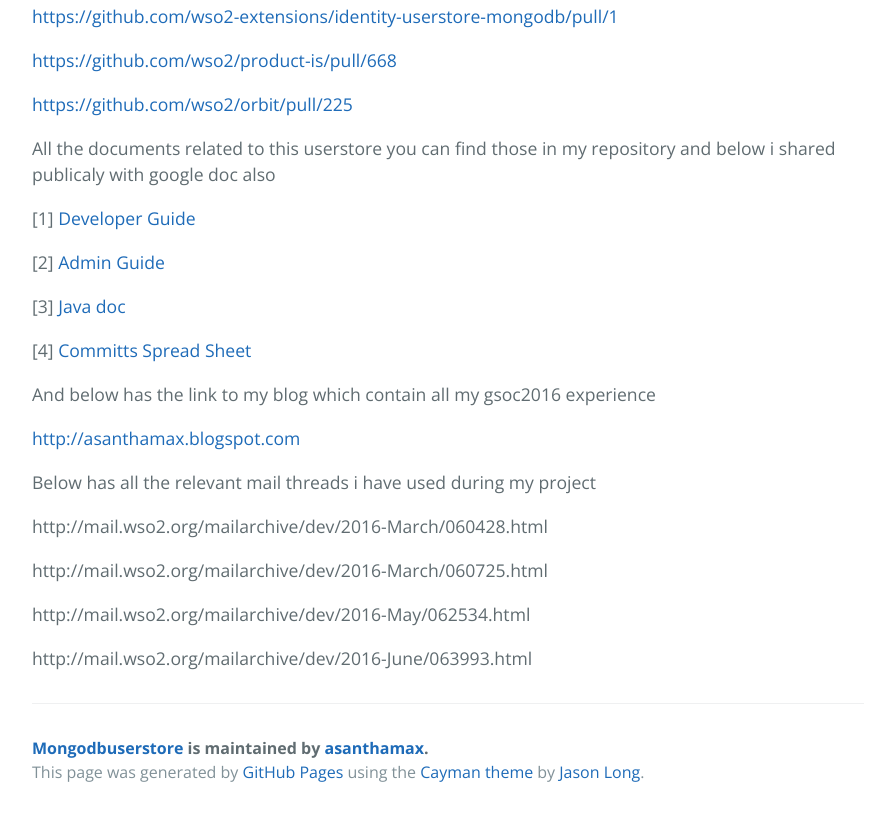
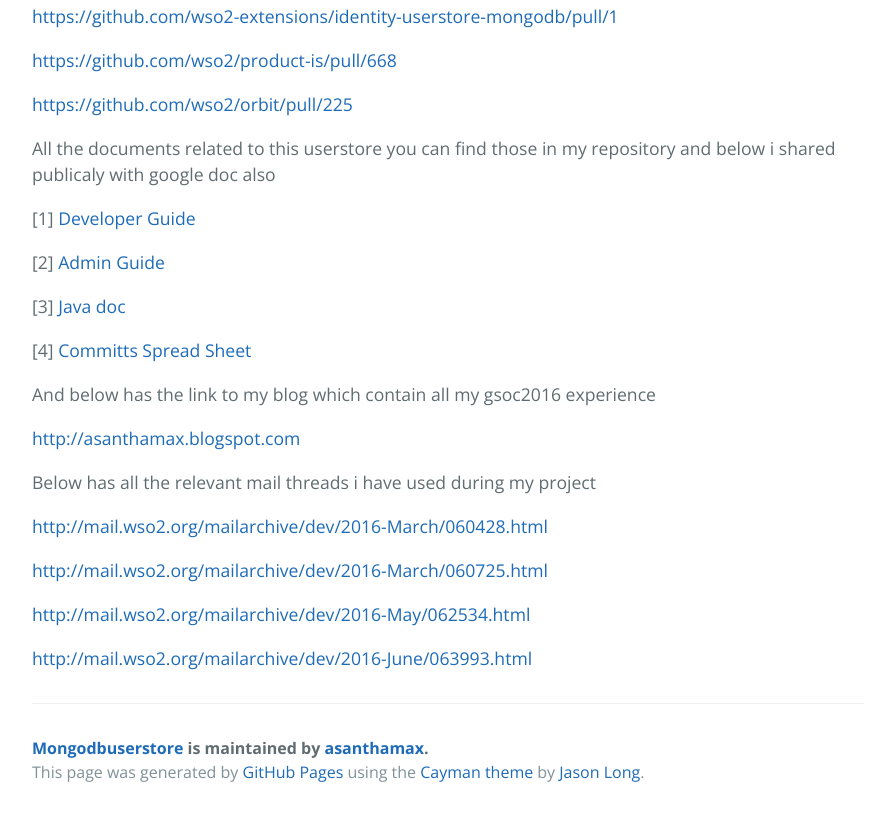
Before and after one commit to Pushpalanka/mongodbuserstore, a plain HTML site: page index.html in a window 1280 px wide. Shown: the part 2235-3051 px from the top of the page, without its empty margins (192-1087 px from the left). Drawn offline with nearby package versions, Linux system fonts and the light colour scheme.

Commit message:
Update index.html

```diff
--- a/index.html
+++ b/index.html
@@ -101,10 +101,10 @@
 
 <p>Below has all the relevant mail threads i have used during my project</p>
 
-<p>http://mail.wso2.org/mailarchive/dev/2016-March/060428.html</p>
-<p>http://mail.wso2.org/mailarchive/dev/2016-March/060725.html</p>
-<p>http://mail.wso2.org/mailarchive/dev/2016-May/062534.html</p>
-<p>http://mail.wso2.org/mailarchive/dev/2016-June/063993.html</p>
+<p><a href="http://mail.wso2.org/mailarchive/dev/2016-March/060428.html">http://mail.wso2.org/mailarchive/dev/2016-March/060428.html</a></p>
+<p><a href="http://mail.wso2.org/mailarchive/dev/2016-March/060725.html">http://mail.wso2.org/mailarchive/dev/2016-March/060725.html</a></p>
+<p><a href="http://mail.wso2.org/mailarchive/dev/2016-May/062534.html">http://mail.wso2.org/mailarchive/dev/2016-May/062534.html</a></p>
+<p><a href="http://mail.wso2.org/mailarchive/dev/2016-June/063993.html">http://mail.wso2.org/mailarchive/dev/2016-June/063993.html</a></p>
       <footer class="site-footer">
         <span class="site-footer-owner"><a href="https://github.com/asanthamax/mongodbuserstore">Mongodbuserstore</a> is maintained by <a href="https://github.com/asanthamax">asanthamax</a>.</span>
 
```
